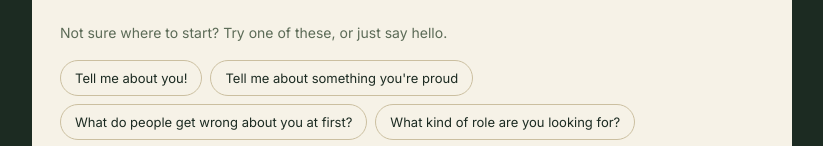
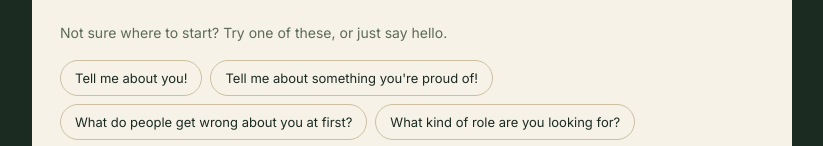
Before and after one commit to kmccloy/Portfolio-Bot, a React (Vite) app: page / in a window 1280 px wide. Shown: the part 261-407 px from the top of the page, without its empty margins (228-1051 px from the left). Built offline with nearby package versions, Linux system fonts and the light colour scheme.

Commit message:
Update PortfolioBot.jsx

```diff
--- a/src/PortfolioBot.jsx
+++ b/src/PortfolioBot.jsx
@@ -298,7 +298,7 @@ ${KNOWLEDGE_BASE}`;
 
 const STARTER_PROMPTS = [
   "Tell me about you!",
-  "Tell me about something you're proud",
+  "Tell me about something you're proud of!",
   "What do people get wrong about you at first?",
   "What kind of role are you looking for?",
   "Would you rather fight 100 duck-sized horses, or 1 horse-sized duck?"
```
